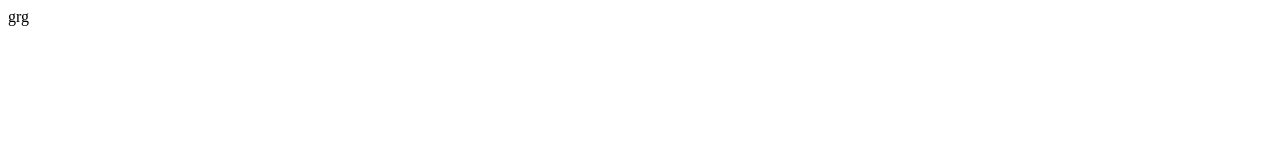
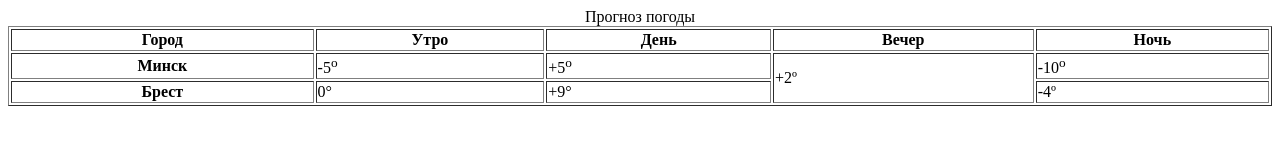
Before and after one commit to Aliaksei-Matusevich/Aliaksey_Matusevich, a plain HTML site: page weather.html in a window 1280 px wide. Drawn offline with Linux system fonts and the light colour scheme.

Commit message:
weather hw

```diff
--- a/weather.html
+++ b/weather.html
@@ -7,6 +7,30 @@
     <title>Document</title>
 </head>
 <body>
-    <table>grg</table>
+    <table border="1" width="100%">
+    <caption>Прогноз погоды</caption>
+    <tr>
+        <th>Город</th>
+        <th>Утро</th>
+        <th>День</th>
+        <th>Вечер</th>
+        <th>Ночь</th>
+    </tr>
+    <tr>
+        <th>Минск</th>
+        <td>-5<sup>o</sup></td>
+        <td>+5<sup>o</sup></td>
+        <td rowspan="2">+2&ordm;</td>
+        <td>-10<sup>o</sup></td>
+    </tr>
+    <tr>
+        <th>Брест</th>
+        <td>0&deg;</td>
+        <td>+9&deg;</td>
+        <td>-4&ordm;</td>
+
+    </tr>
+
+    </table>
 </body>
 </html>
```
